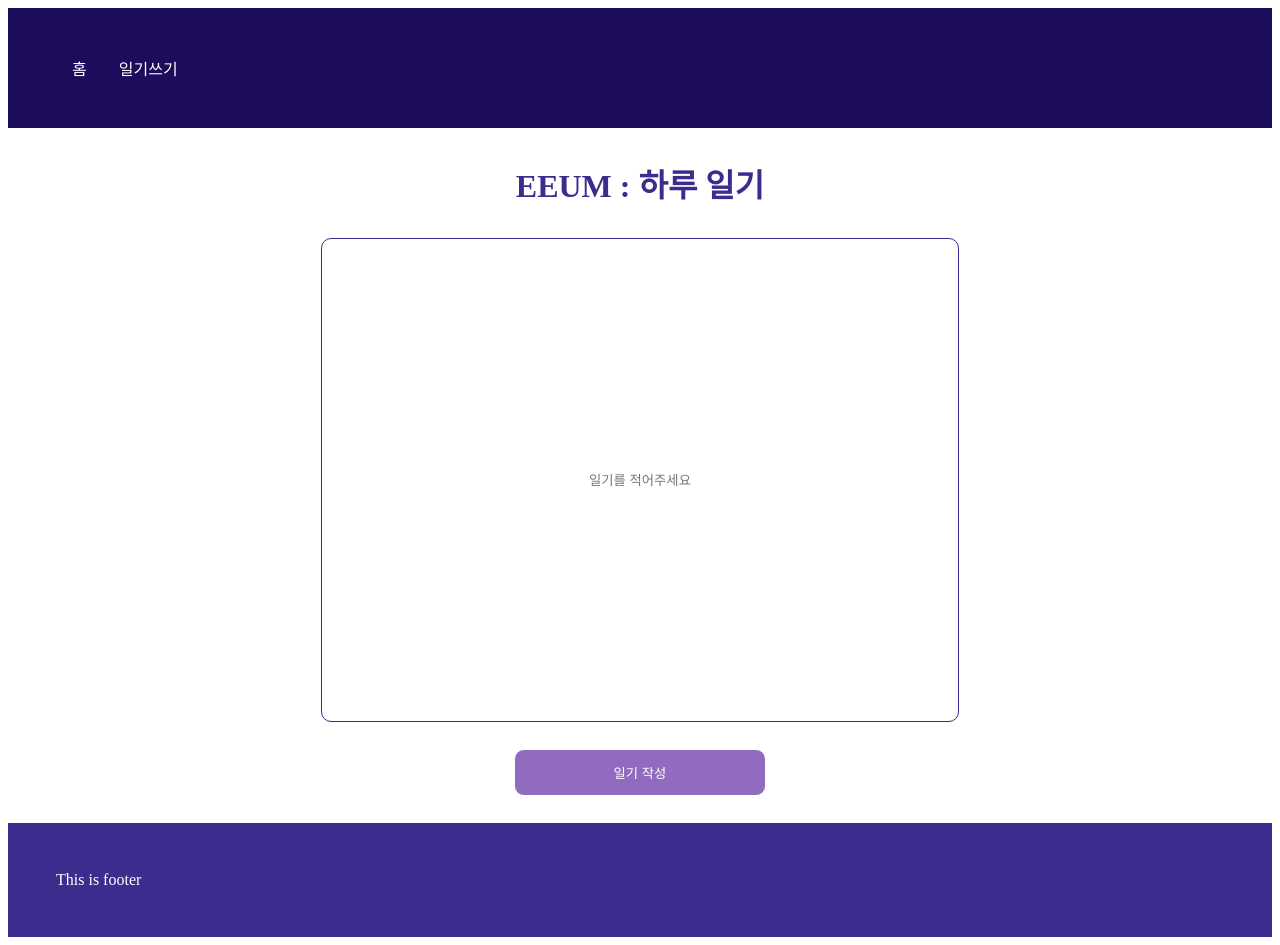
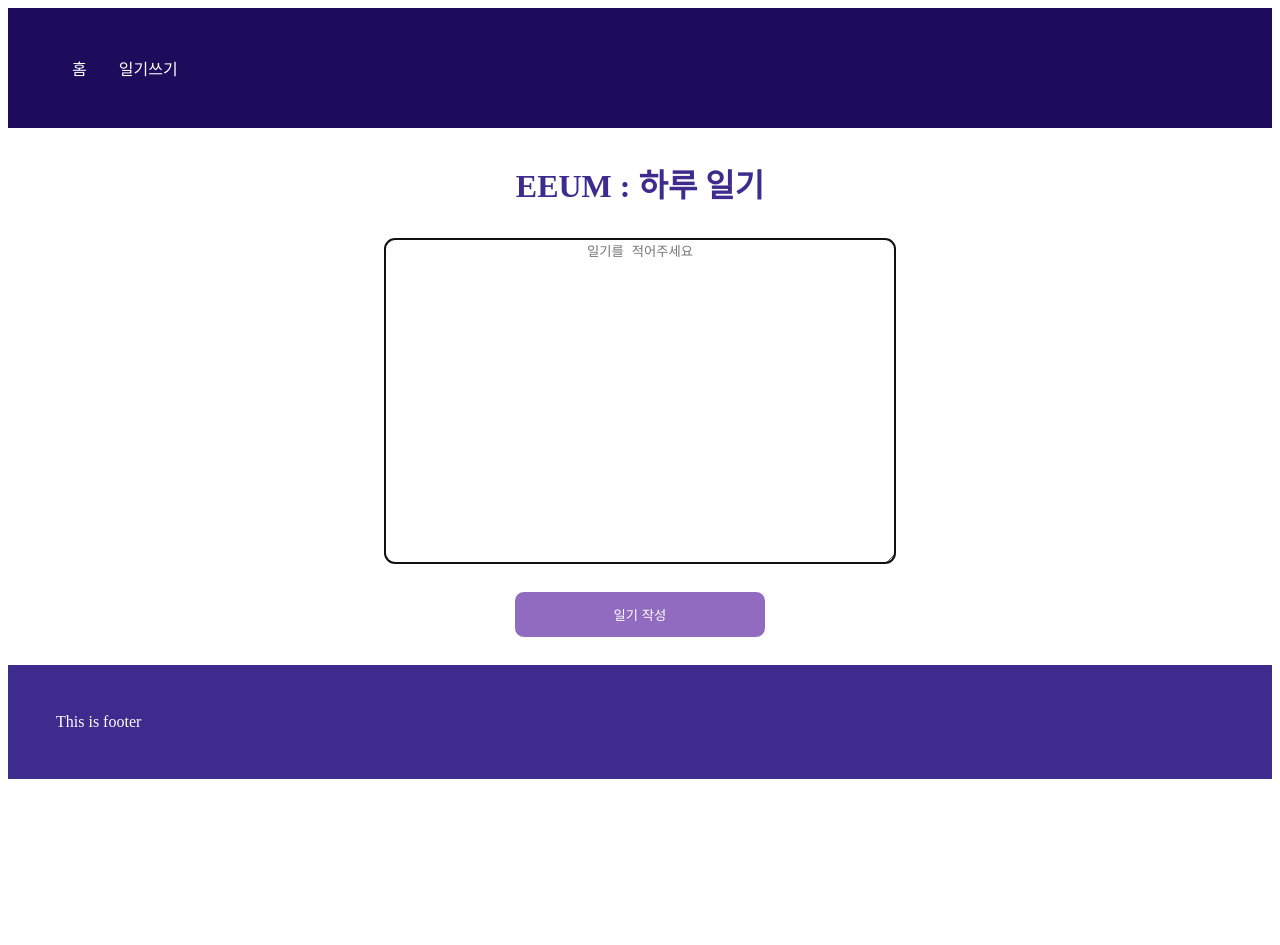
Before and after one commit to dalkey23/elice_ai_project, a React (Create React App) app in the folder aifront/: page /JournalPost in a window 1280 px wide. After the commit the page ends 800 px from the top, so only its background shows below. Built offline with nearby package versions, Linux system fonts and the light colour scheme.

Commit message:
fix: input 태그 textarea 태그로 변경

```diff
--- a/aifront/src/Page/Journal/JournalPost.tsx
+++ b/aifront/src/Page/Journal/JournalPost.tsx
@@ -23,12 +23,14 @@
         <JournalPostMain>
             <h1>EEUM : 하루 일기</h1>
             <JournalPostSC>
-                <input
-                type = 'text'
+                <textarea
+                autoFocus
                 placeholder = "일기를 적어주세요"
-                onChange={(e : React.ChangeEvent<HTMLInputElement>) => {
+                value = {journal}
+                onChange = {(e : React.ChangeEvent<HTMLTextAreaElement>) =>
                     setJournal(e.target.value)
-                }} />
+                }
+                />
             </JournalPostSC>
             <ButtonDiv>
                 <button onClick = {handleSubmit}>일기 작성</button>
--- a/aifront/src/Page/Journal/JournalPostSC.tsx
+++ b/aifront/src/Page/Journal/JournalPostSC.tsx
@@ -13,9 +13,9 @@
     display : flex;
     justify-Content : center;
 
-    & input {
-        width : 50%;
-        height : 30rem;
+    & textarea {
+        width : 40%;
+        height : 20rem;
         border : 1px solid #3D2C8D;
         border-radius : 10px;
         text-align : center;
```
